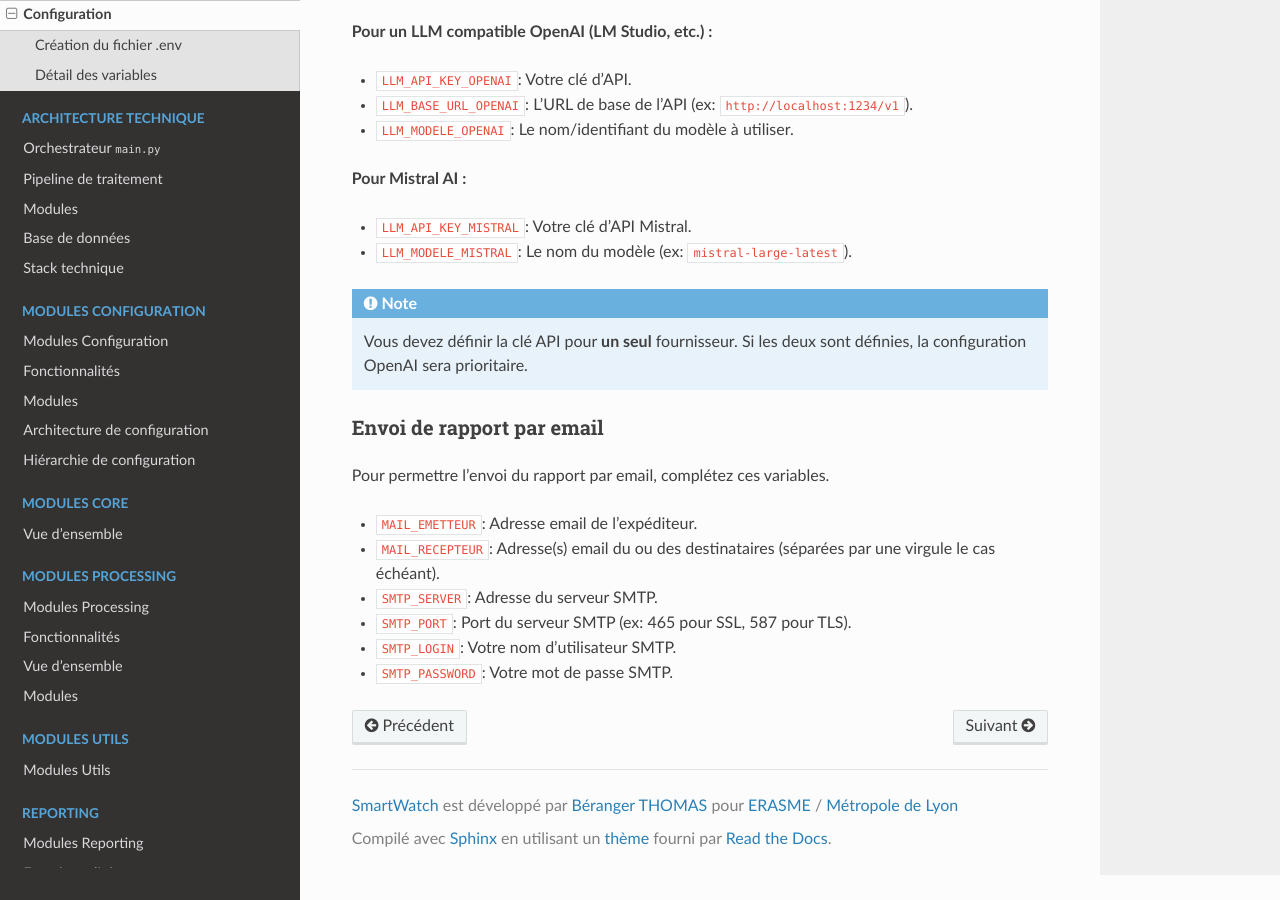
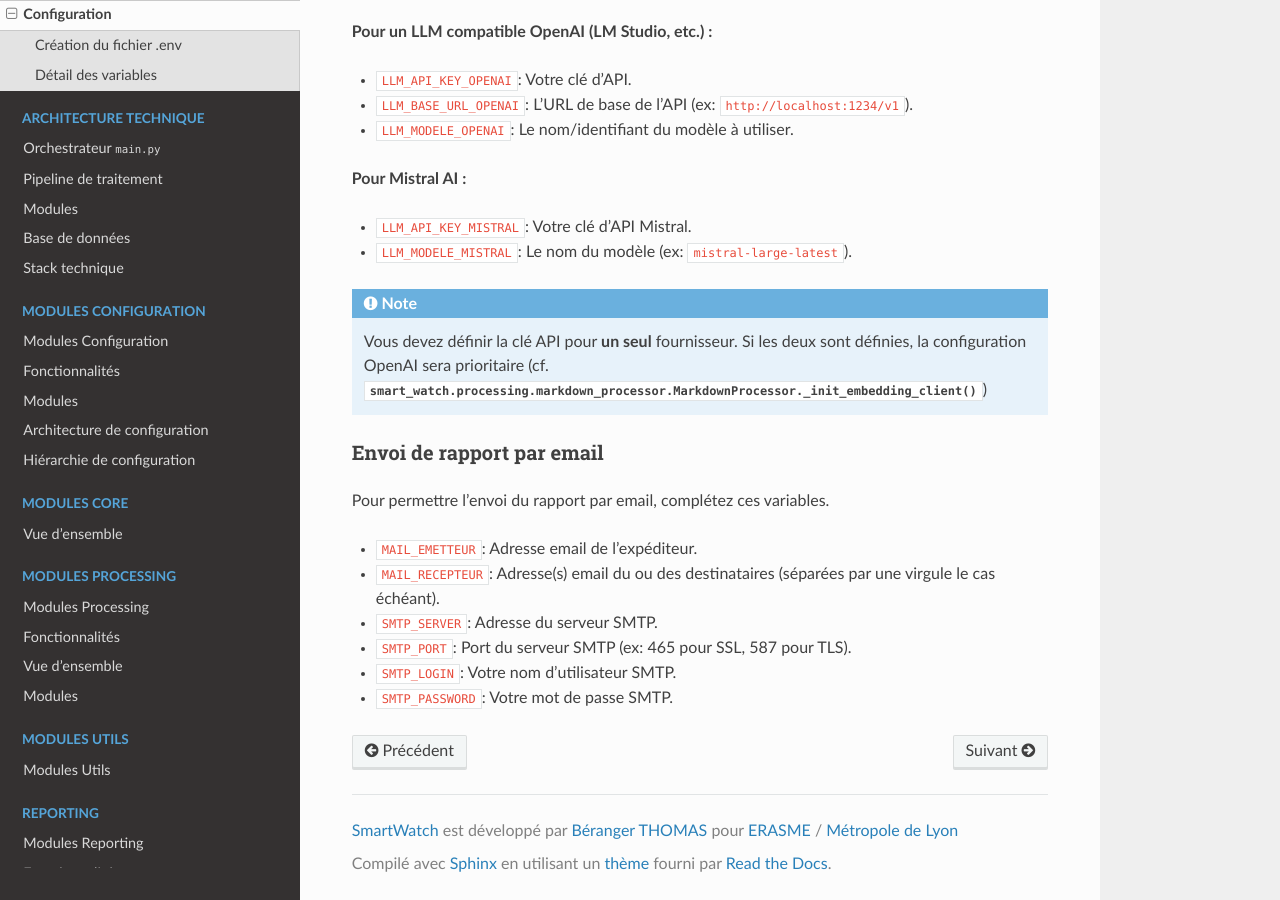
Before and after one commit to datagora-erasme/smart_watch, a Sphinx documentation site: the page built from docs/guide/configuration.rst, in a window 1280 px wide and 900 px high, scrolled down 1786 px. Built offline with Sphinx 7.4.7 and the Read the Docs theme 3.1.0, drawn with Linux system fonts in a browser that asks for light colours; pages that are not in the unit, such as notebooks, are missing from menus.

Commit message:
modif doc

```diff
--- a/docs/guide/configuration.rst
+++ b/docs/guide/configuration.rst
@@ -79,7 +79,7 @@ Configurez ici le modèle de langage qui extraira les horaires.
 *   ``LLM_MODELE_MISTRAL``: Le nom du modèle (ex: ``mistral-large-latest``).
 
 .. note::
-   Vous devez définir la clé API pour **un seul** fournisseur. Si les deux sont définies, la configuration OpenAI sera prioritaire.
+   Vous devez définir la clé API pour **un seul** fournisseur. Si les deux sont définies, la configuration OpenAI sera prioritaire (cf. :py:meth:`smart_watch.processing.markdown_processor.MarkdownProcessor._init_embedding_client`)
 
 Envoi de rapport par email
 ~~~~~~~~~~~~~~~~~~~~~~~~~~
--- a/docs/source/modules/processing/markdown_processor.rst
+++ b/docs/source/modules/processing/markdown_processor.rst
@@ -37,7 +37,7 @@ Le MarkdownProcessor utilise des embeddings sémantiques pour filtrer intelligem
 Modules
 -------
 
-.. automodule:: src.smart_watch.core.MarkdownProcessor
+.. automodule:: smart_watch.processing.markdown_processor
    :members:
    :undoc-members:
    :private-members:
```
